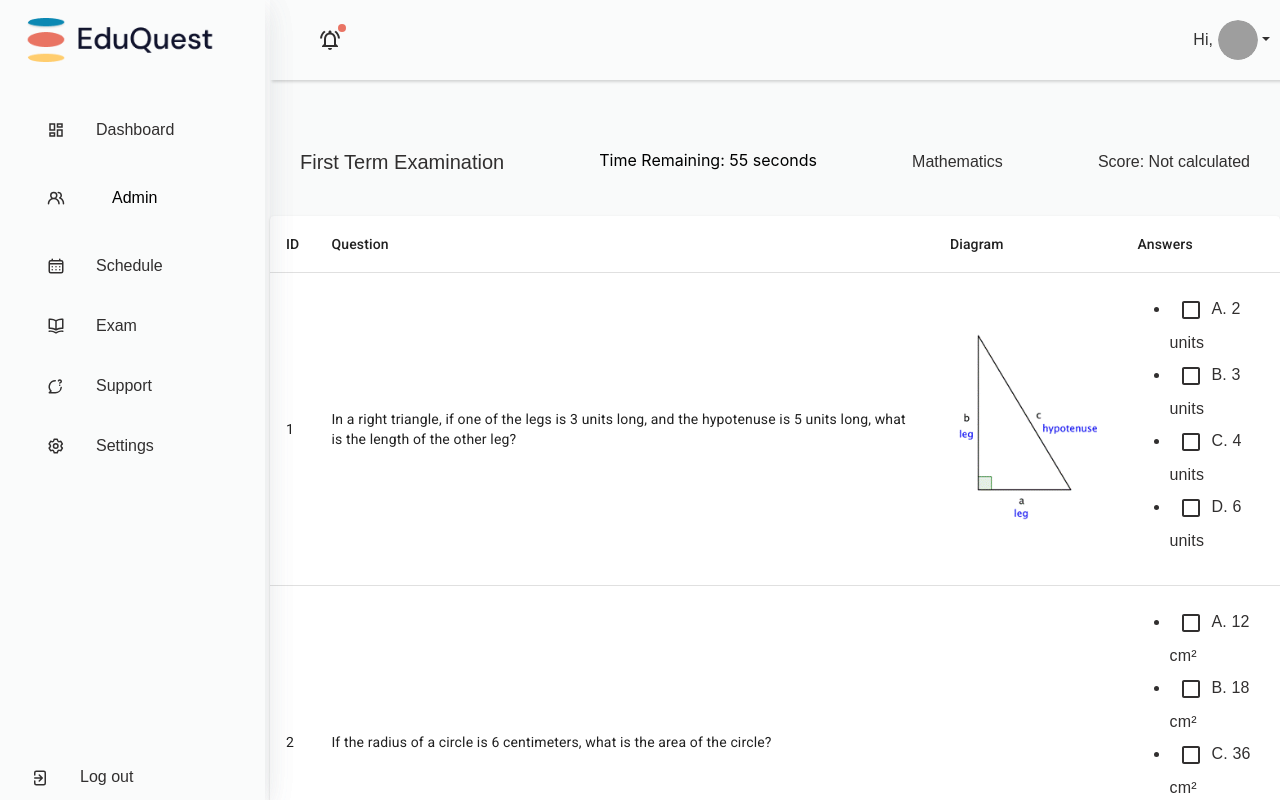
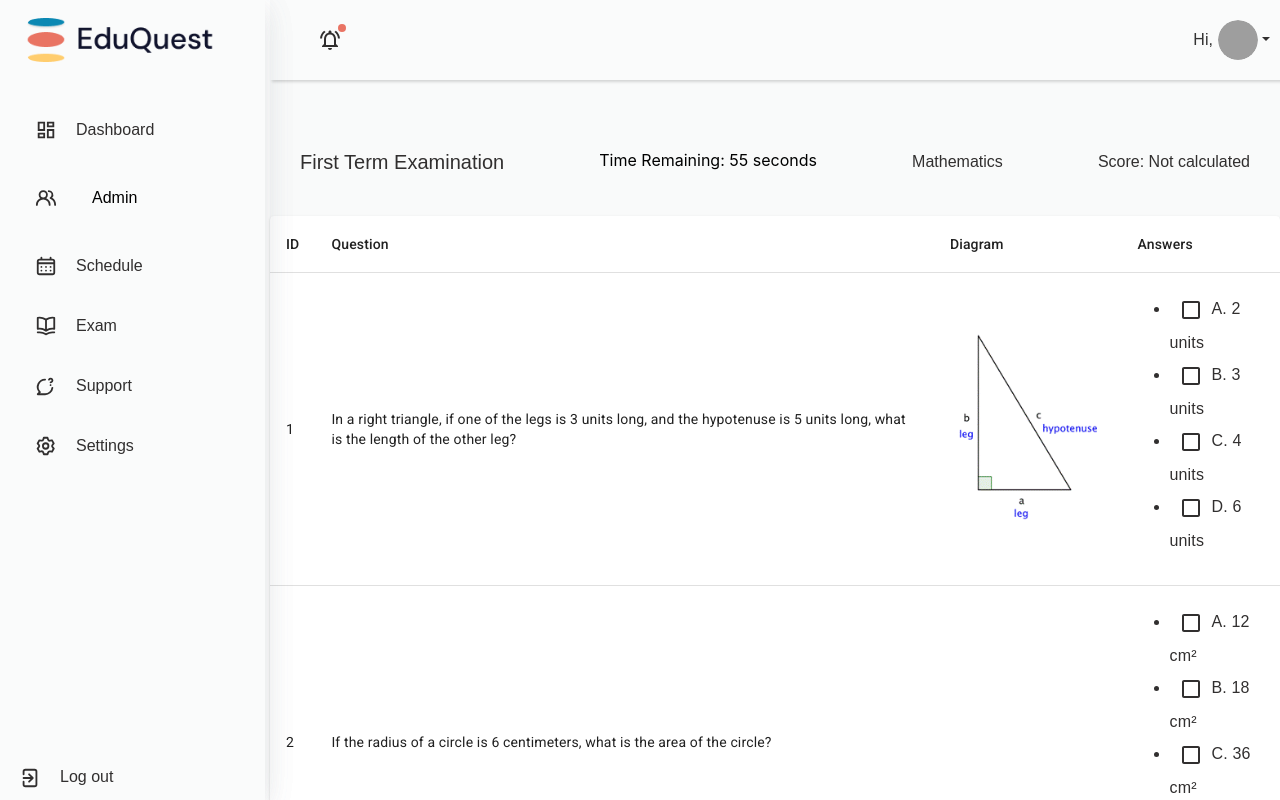
Before and after one commit to zinando/EduQuest, a React (Vite) app in the folder Frontend/: page /exam in a window 1280 px wide. Shown: the top 800 px of the page. Built offline with nearby package versions, Linux system fonts and the light colour scheme; grey boxes are pictures that could not be loaded.

Commit message:
Update SideBar.css

```diff
--- a/Frontend/src/layout/Sidebar/SideBar.css
+++ b/Frontend/src/layout/Sidebar/SideBar.css
@@ -138,9 +138,9 @@ nav .sidebar-button,
 }
 
 .icon {
-  color: #000000;
-  min-width: 60px;
-  padding: 3px 0px;
+  color: rgb(49, 47, 47);
+  min-width: 40px;
+  padding: 1px 0px;
 }
 
 .home-section nav .search-box {
```
